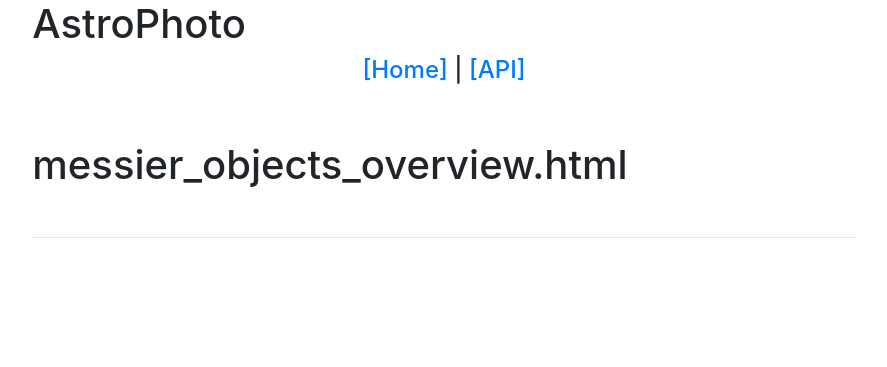
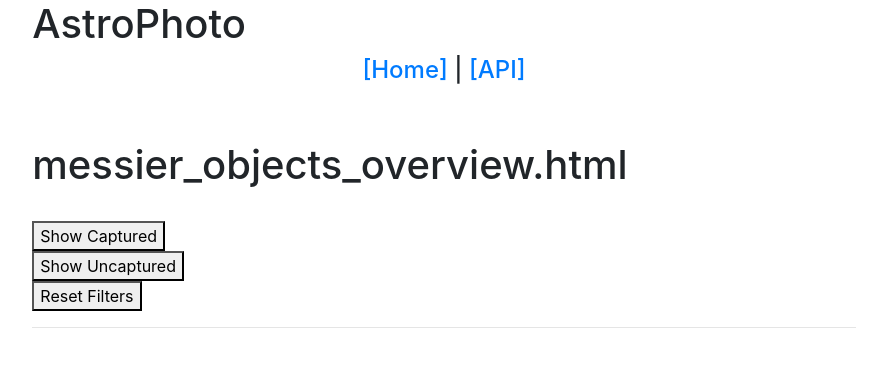
Before and after one commit to DanielPDWalker/Astrophoto-API, a Django app: page /messier_objects in a window 1280 px wide. Shown: the top 367 px of the page, without its empty margins (196-1083 px from the left). Run offline with Django 3.2, Linux system fonts and the light colour scheme; data that the repository does not hold is empty; some libraries are stand-ins or nearby versions.

Commit message:
Added filtering system to see captured and uncaptured mesobjs

```diff
--- a/frontend/views.py
+++ b/frontend/views.py
@@ -1,4 +1,5 @@
 from django.shortcuts import render, get_object_or_404
+from django.db.models import Q
 
 from messier_objects.models import MessierObject
 
@@ -8,7 +9,16 @@ def index(request):
 
 
 def mes_obj_overview(request):
-    list_of_mes_obj = MessierObject.objects.all()
+
+    if request.method == 'POST':
+        if 'captured_only_button' in request.POST:
+            list_of_mes_obj = MessierObject.objects.exclude(photo='notcaptured.JPG')
+        if 'uncaptured_only_button' in request.POST:
+            list_of_mes_obj = MessierObject.objects.exclude(~Q(photo='notcaptured.JPG'))
+        if 'reset_filters_button' in request.POST:
+            list_of_mes_obj = MessierObject.objects.all()
+    else:
+        list_of_mes_obj = MessierObject.objects.all()
 
     context = {
         "list_of_mes_obj": list_of_mes_obj
--- a/templates/api_frontends/messier_objects_overview.html
+++ b/templates/api_frontends/messier_objects_overview.html
@@ -4,6 +4,12 @@
 
 <h1>messier_objects_overview.html</h1>
 <br>
+<form method="POST" class="form-group">
+    {% csrf_token %}
+    <button name="captured_only_button" type="submit">Show Captured</button><br>
+    <button name="uncaptured_only_button" type="submit">Show Uncaptured</button><br>
+    <button name="reset_filters_button" type="submit">Reset Filters</button><br>
+</form>
 <hr>
 {% for mes_obj in list_of_mes_obj %}
     <h2><a href="{% url 'mes_obj_detail' mes_obj.messier_number %}">M{{ mes_obj.messier_number }} -
```
